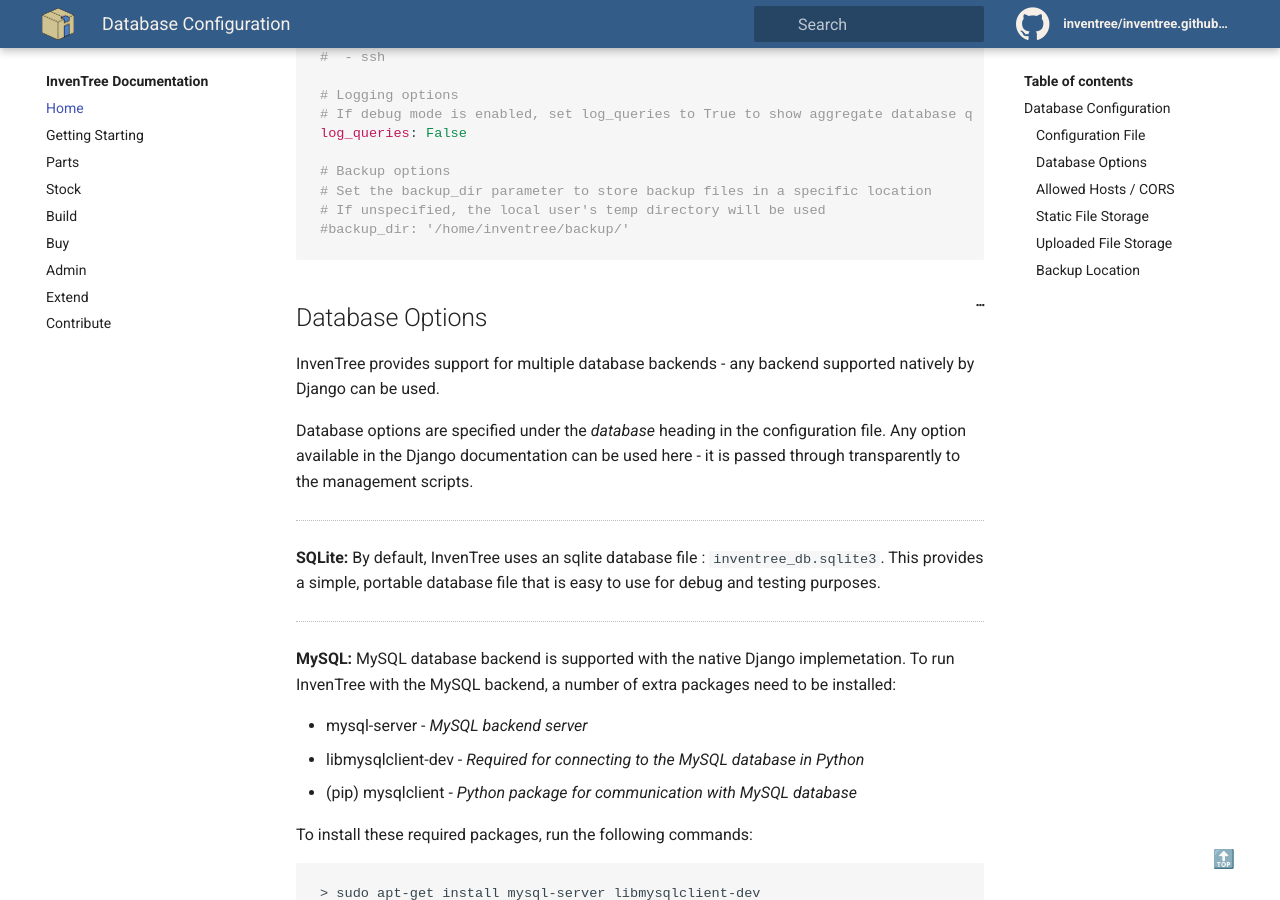
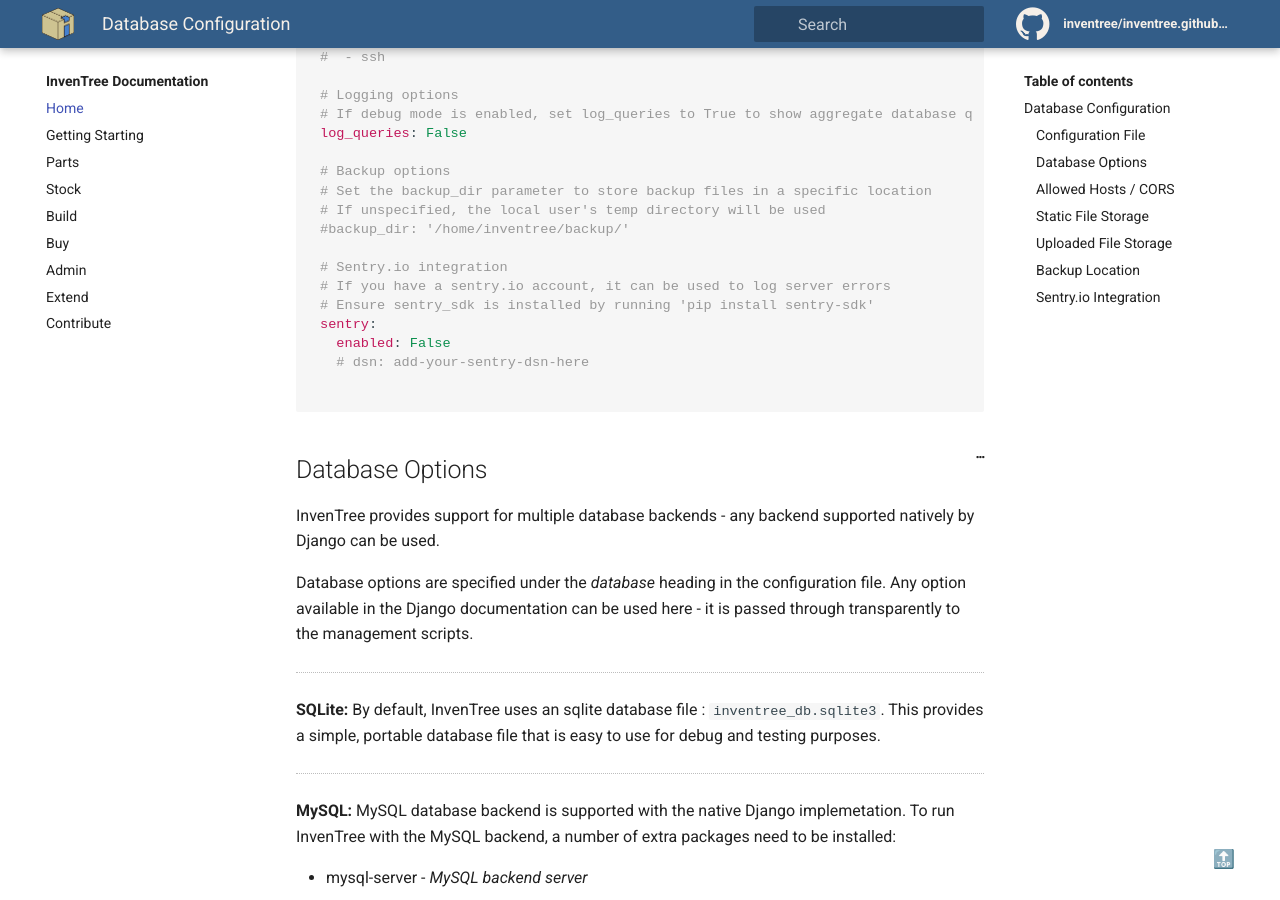
Before and after one commit to inventree/InvenTree.github.io, a Jekyll site: the page built from docs/start/config.md, in a window 1280 px wide and 900 px high, scrolled down 1676 px. Built offline with Jekyll 4.4.1, drawn with Linux system fonts in a browser that asks for light colours; some of the changed text lies outside the part shown.

Commit message:
Update docs for sentry.io integration

```diff
--- a/_includes/config.yaml
+++ b/_includes/config.yaml
@@ -66,3 +66,10 @@
 # Set the backup_dir parameter to store backup files in a specific location
 # If unspecified, the local user's temp directory will be used
 #backup_dir: '/home/inventree/backup/'
+
+# Sentry.io integration
+# If you have a sentry.io account, it can be used to log server errors
+# Ensure sentry_sdk is installed by running 'pip install sentry-sdk'
+sentry:
+  enabled: False
+  # dsn: add-your-sentry-dsn-here
--- a/docs/start/config.md
+++ b/docs/start/config.md
@@ -96,3 +96,7 @@
 ## Backup Location
 
 The default behaviour of the database backup is to generate backup files for database tables and media files to the user's temporary directory. The target directory can be overridden by setting the *backup_dir* parameter in the config file.
+
+## Sentry.io Integration
+
+InvenTree supports [sentry.io](https://sentry.io) integration using the native django/sentry bindings. If you have a sentry.io account, create a new dsn and provide this in the `config.yaml` file.
```
